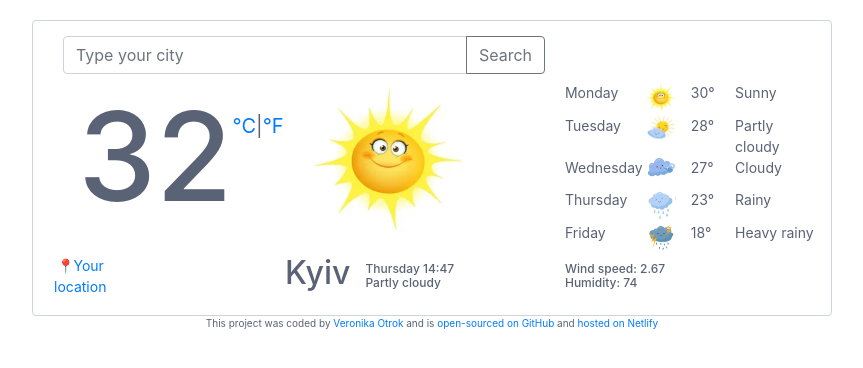
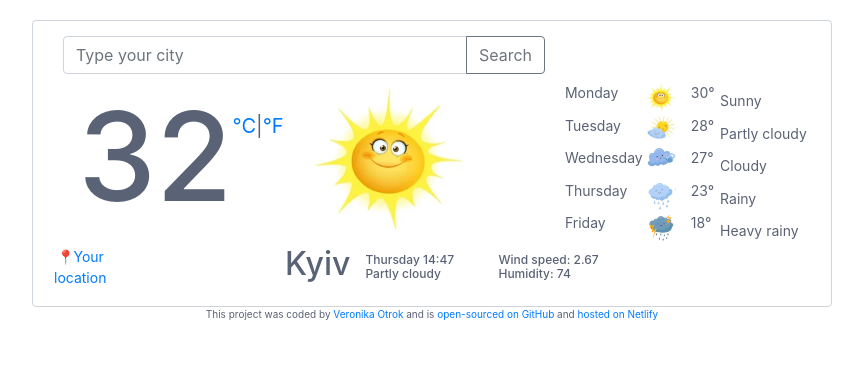
Before and after one commit to Veron-me/Weather-web, a website built with Parcel: page index.html in a window 1280 px wide. Shown: the whole page, without its empty margins (208-1071 px from the left). Built offline with nearby package versions, Linux system fonts and the light colour scheme; no server answers.

Commit message:
Redisign weend speed/humidity

```diff
--- a/index.html
+++ b/index.html
@@ -130,7 +130,7 @@
             Kyiv
           </h2>
         </div>
-        <div class="col-3">
+        <div class="col-2">
             <h3>
               <div class="current-day-time">
               Tuesday 16:00
@@ -140,7 +140,7 @@
               </div>
             </h3>
          </div>
-         <div class="col-3">
+         <div class="col-5">
             <h3>
               <div class="current-day-time">
               Wind speed: 2.67
--- a/style.css
+++ b/style.css
@@ -46,7 +46,8 @@ button:hover {
   padding: 0;
   height: 32.5px;
 }
-.celected-city .col-3 {
+.celected-city .col-2,
+.col-5 {
   padding: 8px 0 0 0;
 }
 .celsius,
```
